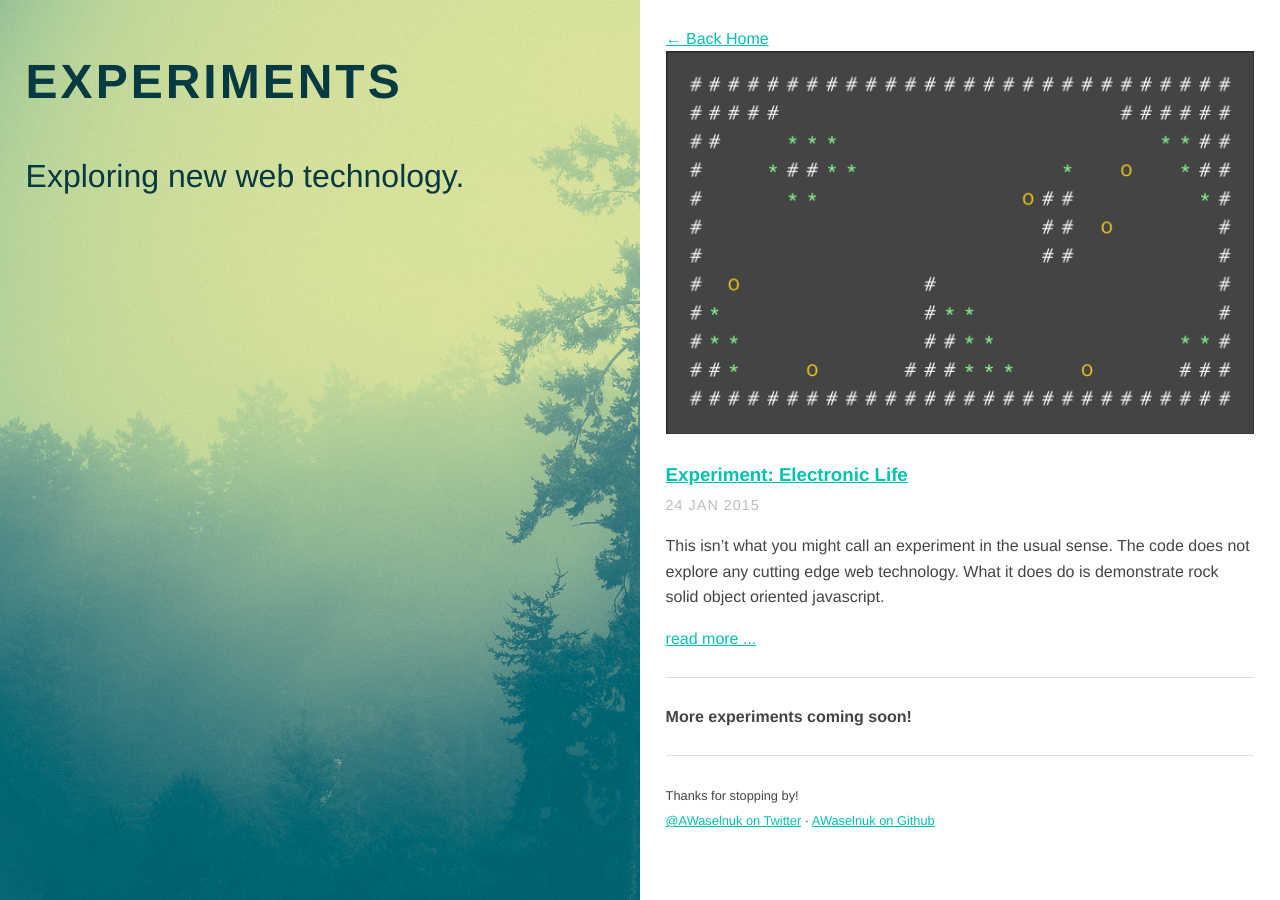
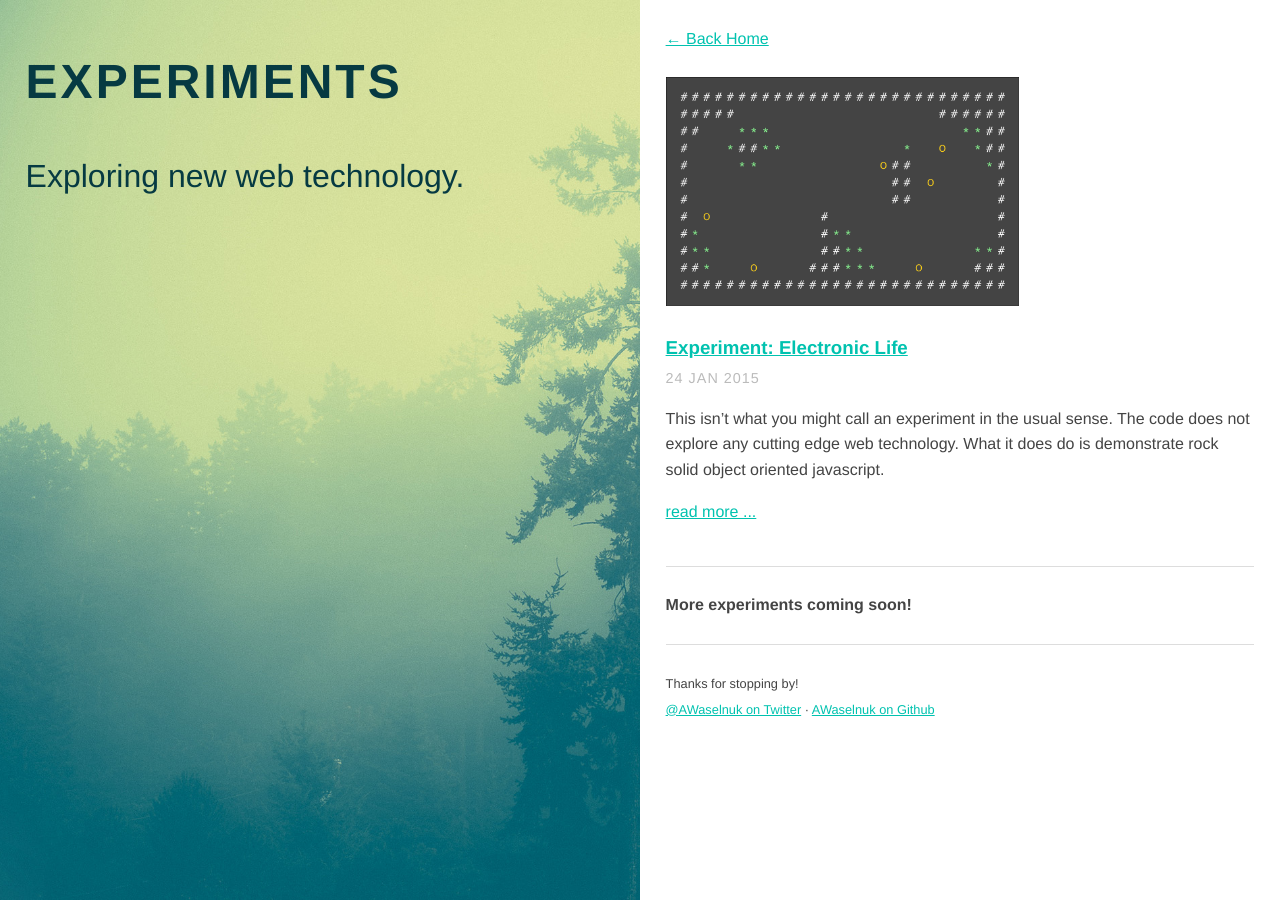
Before and after one commit to AWaselnuk/AWaselnuk.github.io, a Jekyll site: the page built from experiments.html, in a window 1280 px wide. Built offline with Jekyll 4.4.1, drawn with Linux system fonts in a browser that asks for light colours; Markdown is read by kramdown in place of the engine named in the settings.

Commit message:
Style fixes. Added forefront project placeholder. Hid HBT project.

```diff
--- a/_layouts/project.html
+++ b/_layouts/project.html
@@ -7,3 +7,6 @@
 <div class="post">
 {{ content }}
 </div>
+
+<hr>
+<a href="{{ site.url }}/projects">Back To Projects</a>
--- a/_projects/here-be-taverns.markdown
+++ b/_projects/_here-be-taverns.markdown
@@ -8,3 +8,5 @@
 ---
 
 It's a project ...
+
+{% include external_links.html %}
--- a/_scss/_global.scss
+++ b/_scss/_global.scss
@@ -14,3 +14,7 @@
 footer {
   margin-bottom: $lHeight;
 }
+
+.nav-small {
+  margin-bottom: $lHeight;
+}
--- a/_scss/_variables.scss
+++ b/_scss/_variables.scss
@@ -29,6 +29,8 @@
 $MEDIUM-max-width: 64;
 $MEDIUM-min-width: 32em;
 
+$screen-xs: 340px;
+$screen-sm: 600px;
 $screen-md: 800px;
 
 
--- a/css/main.css
+++ b/css/main.css
@@ -555,6 +555,9 @@
 footer {
   margin-bottom: 25.6px; }
 
+.nav-small {
+  margin-bottom: 25.6px; }
+
 .layout-mag-left {
   padding: 25.6px;
   background: url(../img/homepage.jpg) no-repeat center center fixed;
@@ -623,6 +626,10 @@
   @media (min-width: 800px) {
     .cover-image-square {
       height: 20vw; } }
+
+@media (min-width: 600px) {
+  .media .media-left {
+    max-width: 60%; } }
 
 /* Solarized Dark
 
--- a/experiments.html
+++ b/experiments.html
@@ -11,18 +11,24 @@
 </div>
 
 <div class="layout-mag-right">
-  <a href="/">&#8592; Back Home</a>
+  <nav class="nav-small"><a href="/">&#8592; Back Home</a></nav>
   <main>
     <!-- Blog posts in the Experiments category -->
     <ul class="posts list-reset">
       {% for post in site.categories.experiments %}
         <li class="post">
-          <a href="{{ post.url }}">
-            <img class="post-cover" src="img/posts/{{ post.cover }}" alt="{{ post.title }}">
-            <h3 class="post-title">{{ post.title }}</h3>
-          </a>
-          <p class="date">{{ post.date | date_to_string }}</p>
-          <p class="post-excerpt">{{ post.excerpt }} <a class="read-more" href="{{ post.url }}">read more ...</a></p>
+          <div class="media clearfix">
+            <div class="media-left">
+              <a href="{{ post.url }}">
+                <img class="post-cover" src="img/posts/mobile/{{ post.cover }}" alt="{{ post.title }}">
+              </a>
+            </div>
+            <div class="media-right">
+              <a href="{{ post.url }}"><h3 class="post-title">{{ post.title }}</h3></a>
+              <p class="date">{{ post.date | date_to_string }}</p>
+              <p class="post-excerpt">{{ post.excerpt }} <a class="read-more" href="{{ post.url }}">read more ...</a></p>
+            </div>
+          </div>
         </li>
       {% endfor %}
     </ul>
--- a/posts.html
+++ b/posts.html
@@ -12,6 +12,7 @@
 
 <div class="layout-mag-right">
   <a href="/">&#8592; Back Home</a>
+  <br>
   <main>
     <!-- All posts -->
     <ul class="posts list-reset">
```
Also changed, not shown: _projects/forefront.md (added, +12 -0 lines), _scss/_posts.scss (+12 -0 lines), projects.html (+13 -7 lines).
